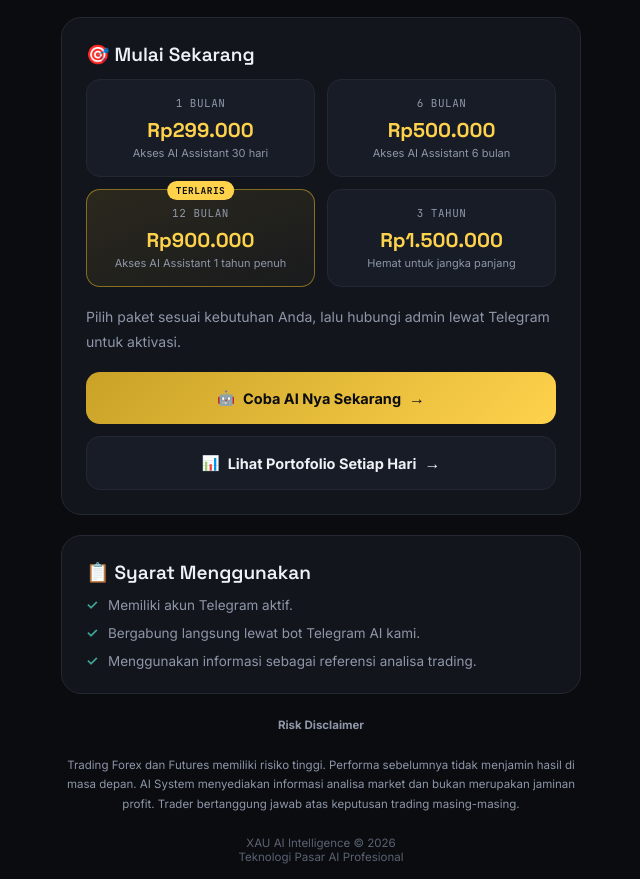
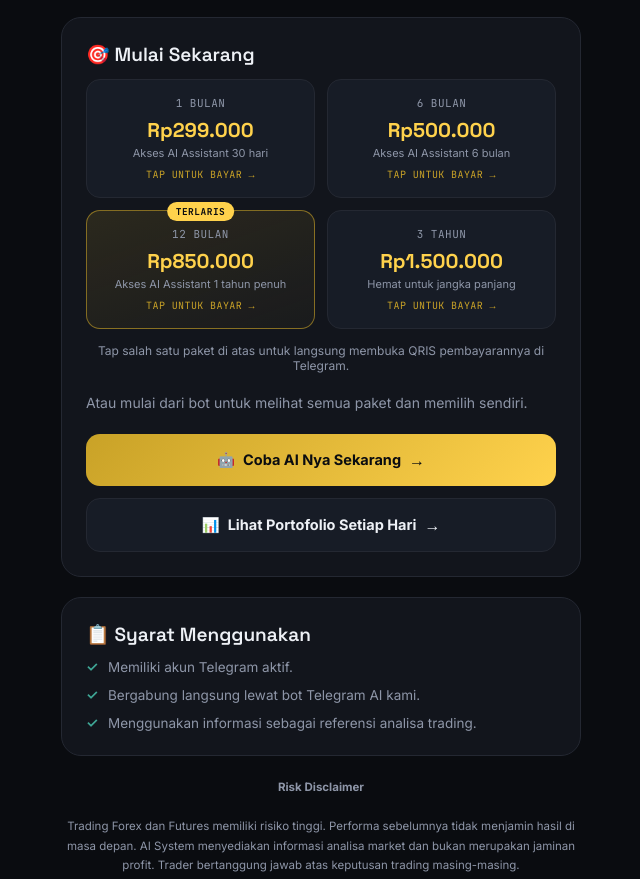
Before and after one commit to yuriandiarma15-lang/signalAIXAU, a website: page public/index.html in a window 1280 px wide. Shown: the part 1280-2159 px from the top of the page, without its empty margins (319-959 px from the left). Drawn offline with Linux system fonts and the light colour scheme.

Commit message:
Update index.html

```diff
--- a/public/index.html
+++ b/public/index.html
@@ -222,17 +222,27 @@
     display:grid;
     grid-template-columns:1fr 1fr;
     gap:12px;
-    margin-bottom:18px;
+    margin-bottom:14px;
   }
   .price-card{
+    display:block;
     padding:16px 14px;
     border-radius:14px;
     background:var(--surface-2);
     border:1px solid var(--border);
     text-align:center;
     position:relative;
+    text-decoration:none;
+    cursor:pointer;
     transition:.25s;
   }
+  .price-card:hover,
+  .price-card:focus-visible{
+    border-color:var(--gold);
+    transform:translateY(-2px);
+    box-shadow:0 8px 22px rgba(0,0,0,.25);
+  }
+  .price-card:active{ transform:translateY(0); }
   .price-card.featured{
     border-color:rgba(201,162,39,.6);
     background:linear-gradient(160deg, rgba(201,162,39,.14), rgba(255,210,76,.03));
@@ -272,6 +282,25 @@
     font-size:11px;
     color:var(--text-muted);
     margin-top:4px;
+  }
+  .price-card .plan-tap{
+    margin-top:8px;
+    font-family:var(--font-mono);
+    font-size:10px;
+    letter-spacing:.4px;
+    text-transform:uppercase;
+    color:var(--gold);
+    display:flex;
+    align-items:center;
+    justify-content:center;
+    gap:4px;
+  }
+
+  .pricing-hint{
+    font-size:12px;
+    color:var(--text-muted);
+    text-align:center;
+    margin:0 0 18px;
   }
 
   /* ===== CTA section (replaces pricing) ===== */
@@ -532,31 +561,42 @@
   <div class="card">
     <h2 id="ctaTitle">🎯 Mulai Sekarang</h2>
 
-    <div class="pricing-grid">
-      <div class="price-card">
+    <!--
+      PENTING: value di data-pkg HARUS SAMA PERSIS dengan
+      key di PACKAGE_MAP pada bot (mis. "1month", "6month",
+      "12month", "permanent"). Kalau nama key paket di bot
+      berbeda, ganti juga di sini.
+    -->
+    <div class="pricing-grid" id="pricingGrid">
+      <a class="price-card" data-pkg="1month" href="#" target="_blank" rel="noopener">
         <div class="plan-label" id="plan1Label">1 Bulan</div>
         <div class="plan-price">Rp299.000</div>
         <div class="plan-note" id="plan1Note">Akses AI Assistant 30 hari</div>
-      </div>
-      <div class="price-card">
+        <div class="plan-tap" id="plan1Tap">Tap untuk bayar →</div>
+      </a>
+      <a class="price-card" data-pkg="6month" href="#" target="_blank" rel="noopener">
         <div class="plan-label" id="plan2Label">6 Bulan</div>
         <div class="plan-price">Rp500.000</div>
         <div class="plan-note" id="plan2Note">Akses AI Assistant 6 bulan</div>
-      </div>
-      <div class="price-card featured">
+        <div class="plan-tap" id="plan2Tap">Tap untuk bayar →</div>
+      </a>
+      <a class="price-card featured" data-pkg="12month" href="#" target="_blank" rel="noopener">
         <span class="badge" id="plan3Badge">TERLARIS</span>
         <div class="plan-label" id="plan3Label">12 Bulan</div>
-        <div class="plan-price">Rp900.000</div>
+        <div class="plan-price">Rp850.000</div>
         <div class="plan-note" id="plan3Note">Akses AI Assistant 1 tahun penuh</div>
-      </div>
-      <div class="price-card">
+        <div class="plan-tap" id="plan3Tap">Tap untuk bayar →</div>
+      </a>
+      <a class="price-card" data-pkg="permanent" href="#" target="_blank" rel="noopener">
         <div class="plan-label" id="plan4Label">3 Tahun</div>
         <div class="plan-price">Rp1.500.000</div>
         <div class="plan-note" id="plan4Note">Hemat untuk jangka panjang</div>
-      </div>
+        <div class="plan-tap" id="plan4Tap">Tap untuk bayar →</div>
+      </a>
     </div>
+    <p class="pricing-hint" id="pricingHint">Tap salah satu paket di atas untuk langsung membuka QRIS pembayarannya di Telegram.</p>
 
-    <p class="text" id="ctaText" style="margin-bottom:18px;">Pilih paket sesuai kebutuhan Anda, lalu hubungi admin lewat Telegram untuk aktivasi.</p>
+    <p class="text" id="ctaText" style="margin-bottom:18px;">Atau mulai dari bot untuk melihat semua paket dan memilih sendiri.</p>
     <div class="cta-stack">
       <a class="btn" id="ctaTrial" href="https://t.me/Intradayxauusd_bot?start=landing" target="_blank" onclick="gtag('event','free_trial_click');">
         🤖 <span id="ctaTrialText">Coba AI Nya Sekarang</span> <span class="arrow">→</span>
@@ -590,6 +630,30 @@
 
 <script>
 let preferredLanguage = "id";
+
+// =========================================================
+// KONFIGURASI DEEP-LINK PAKET
+//
+// Username bot Telegram (tanpa @) dan key paket harus SAMA
+// PERSIS dengan key di PACKAGE_MAP milik bot, supaya saat
+// user tap harga di web, bot langsung tahu paket mana yang
+// dipilih dan langsung menampilkan QRIS + harga yang benar
+// (lihat handler /start di bot: menerima payload deep-link).
+// =========================================================
+
+const BOT_USERNAME = "Intradayxauusd_bot";
+
+function buildPackageLink(packageKey){
+  return `https://t.me/${BOT_USERNAME}?start=${packageKey}`;
+}
+
+document.querySelectorAll(".price-card[data-pkg]").forEach(card=>{
+  const pkg = card.getAttribute("data-pkg");
+  card.setAttribute("href", buildPackageLink(pkg));
+  card.addEventListener("click", ()=>{
+    gtag('event','package_click', { package: pkg });
+  });
+});
 
 const heroText = {
   id: {
@@ -628,14 +692,19 @@ const i18n = {
   ctaTitle:        { id: "🎯 Mulai Sekarang", en: "🎯 Get Started", zh: "🎯 立即开始" },
   plan1Label:      { id: "1 Bulan", en: "1 Month", zh: "1 个月" },
   plan1Note:       { id: "Akses AI Assistant 30 hari", en: "30 days of AI Assistant access", zh: "30 天 AI 助手使用权" },
+  plan1Tap:        { id: "Tap untuk bayar →", en: "Tap to pay →", zh: "点击支付 →" },
   plan2Label:      { id: "6 Bulan", en: "6 Months", zh: "6 个月" },
   plan2Note:       { id: "Akses AI Assistant 6 bulan", en: "6 months of AI Assistant access", zh: "6 个月 AI 助手使用权" },
+  plan2Tap:        { id: "Tap untuk bayar →", en: "Tap to pay →", zh: "点击支付 →" },
   plan3Badge:      { id: "TERLARIS", en: "BEST SELLER", zh: "最受欢迎" },
   plan3Label:      { id: "12 Bulan", en: "12 Months", zh: "12 个月" },
   plan3Note:       { id: "Akses AI Assistant 1 tahun penuh", en: "A full year of AI Assistant access", zh: "整年 AI 助手使用权" },
+  plan3Tap:        { id: "Tap untuk bayar →", en: "Tap to pay →", zh: "点击支付 →" },
   plan4Label:      { id: "3 Tahun", en: "3 Years", zh: "3 年" },
   plan4Note:       { id: "Hemat untuk jangka panjang", en: "Best value for the long term", zh: "长期使用更划算" },
-  ctaText:         { id: "Pilih paket sesuai kebutuhan Anda, lalu hubungi admin lewat Telegram untuk aktivasi.", en: "Pick the plan that fits your needs, then contact our admin on Telegram to activate.", zh: "选择适合您的方案，然后通过 Telegram 联系管理员进行激活。" },
+  plan4Tap:        { id: "Tap untuk bayar →", en: "Tap to pay →", zh: "点击支付 →" },
+  pricingHint:     { id: "Tap salah satu paket di atas untuk langsung membuka QRIS pembayarannya di Telegram.", en: "Tap any plan above to open its QRIS payment directly on Telegram.", zh: "点击上方任意方案，直接在 Telegram 中打开对应的 QRIS 付款。" },
+  ctaText:         { id: "Atau mulai dari bot untuk melihat semua paket dan memilih sendiri.", en: "Or start from the bot to see all plans and choose yourself.", zh: "或从机器人开始，查看所有方案并自行选择。" },
   ctaTrialText:    { id: "Coba AI Nya Sekarang", en: "Try the AI Now", zh: "立即试用 AI" },
   ctaPortfolioText:{ id: "Lihat Portofolio Setiap Hari", en: "See the Daily Portfolio", zh: "查看每日投资组合" },
 
```
